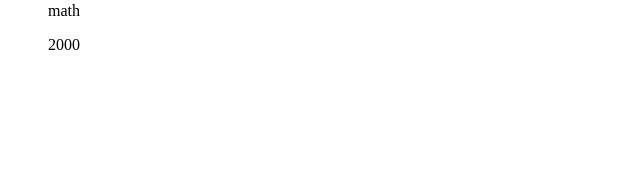
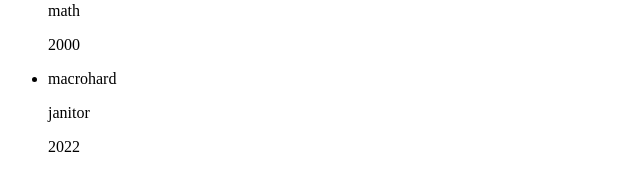
Before and after one commit to daniilpogosyan/cv-application, a React (Create React App) app: page / in a window 1280 px wide. Shown: the part 753-922 px from the top of the page, without its empty margins (0-640 px from the left). Before the commit the page ends 823 px from the top, so only its background shows below. Built offline with nearby package versions, Linux system fonts and the light colour scheme.

Commit message:
Add WorkExperience section to the Preview

```diff
--- a/src/components/Preview/Preview.js
+++ b/src/components/Preview/Preview.js
@@ -1,6 +1,7 @@
 import React from "react";
 import Education from "./Education";
 import Personal from "./Personal";
+import WorkExperience from "./WorkExperience";
 
 export default class Preview extends React.Component {
   constructor(props) {
@@ -12,6 +13,7 @@
       <article>
         <Personal personal={this.props.personal} />
         <Education education={this.props.education} />
+        <WorkExperience workExperience={this.props.workExperience} />
       </article>
     )
   }
--- /dev/null
+++ b/src/components/Preview/WorkExperience.js
@@ -0,0 +1,24 @@
+import React from "react";
+import WorkExperienceItem from "./workExperienceItem";
+
+export default class WorkExperience extends React.Component {
+  constructor(props) {
+    super(props);
+  }
+
+  render() {
+    return (
+      <section>
+        <ul>
+          {this.props.workExperience.map((workExperience) => (
+            <li key={workExperience.id}>
+              <WorkExperienceItem
+                workExperienceItem={workExperience.data}
+              />
+            </li>
+          ))}
+        </ul>
+      </section>
+    )
+  }
+}
--- /dev/null
+++ b/src/components/Preview/workExperienceItem.js
@@ -0,0 +1,17 @@
+import React from "react";
+
+export default class WorkExperienceItem extends React.Component {
+  constructor(props) {
+    super(props);
+  }
+
+  render() {
+    return (
+      <article>
+        <p>{this.props.workExperienceItem.company}</p>
+        <p>{this.props.workExperienceItem.position}</p>
+        <p>{this.props.workExperienceItem.period}</p>
+      </article>
+    )
+  }
+}
```
